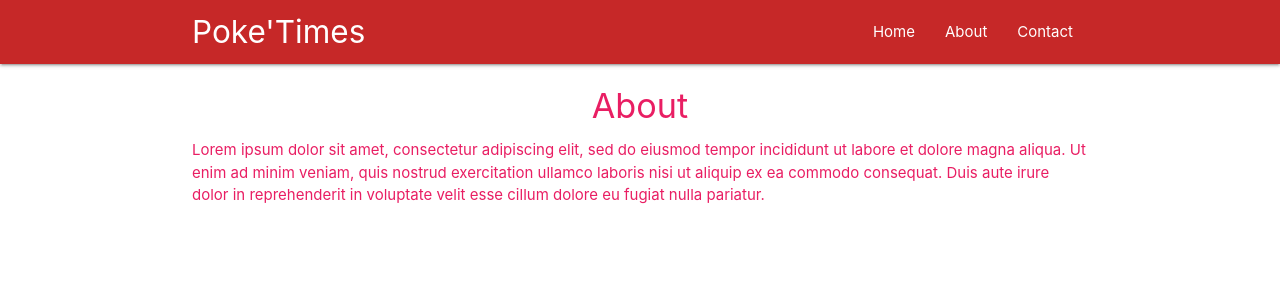
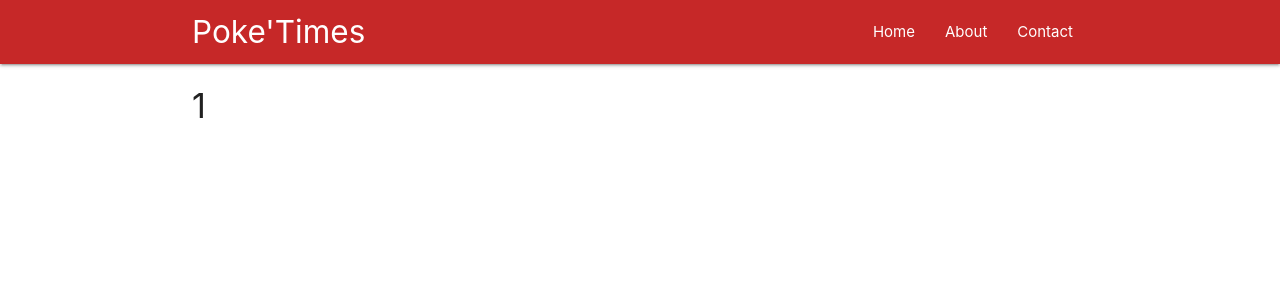
Before and after one commit to blfortier/react-redux-part2, a React (Create React App) app: page /1 in a window 1280 px wide. Before the commit this address led to /about. Shown: the top 300 px of the page. Built offline with nearby package versions, Linux system fonts and the light colour scheme.

Commit message:
Route Paramaters

```diff
--- a/src/App.js
+++ b/src/App.js
@@ -3,6 +3,7 @@ import Home from './components/Home';
 import Navbar from './components/Navbar';
 import Contact from './components/Contact';
 import About from './components/About';
+import Post from './components/Post';
 import { BrowserRouter, Route } from 'react-router-dom';
 
 class App extends Component {
@@ -14,6 +15,8 @@ class App extends Component {
           <Route exact path = '/' component = { Home } />
           <Route path = '/about' component = { About } />
           <Route path = '/contact' component = { Contact } />
+
+          <Route path = '/:post_id' component = { Post } />
         </div>
       </BrowserRouter>
     );
--- a/src/components/Navbar.js
+++ b/src/components/Navbar.js
@@ -2,9 +2,9 @@ import React from 'react';
 import { Link, NavLink, withRouter } from 'react-router-dom';
 
 const Navbar = (props) => {
-    setTimeout(() => {
+    /*setTimeout(() => {
         props.history.push('/about');
-    }, 2000)
+    }, 2000)*/
     return (
         <nav className = "nav-wrapper red darken-3">
             <div className = "container">
--- /dev/null
+++ b/src/components/Post.js
@@ -0,0 +1,23 @@
+import React, { Component } from 'react';
+
+class Post extends Component {
+    state = {
+        id: null
+    }
+    componentDidMount() {
+       //s console.log(this.props);
+        let id = this.props.match.params.post_id;
+        this.setState({
+            id: id
+        })
+    }
+    render() {
+        return (
+            <div className = "container">
+                <h4>{ this.state.id }</h4>
+            </div>
+        )
+    }
+}
+
+export default Post;
```
